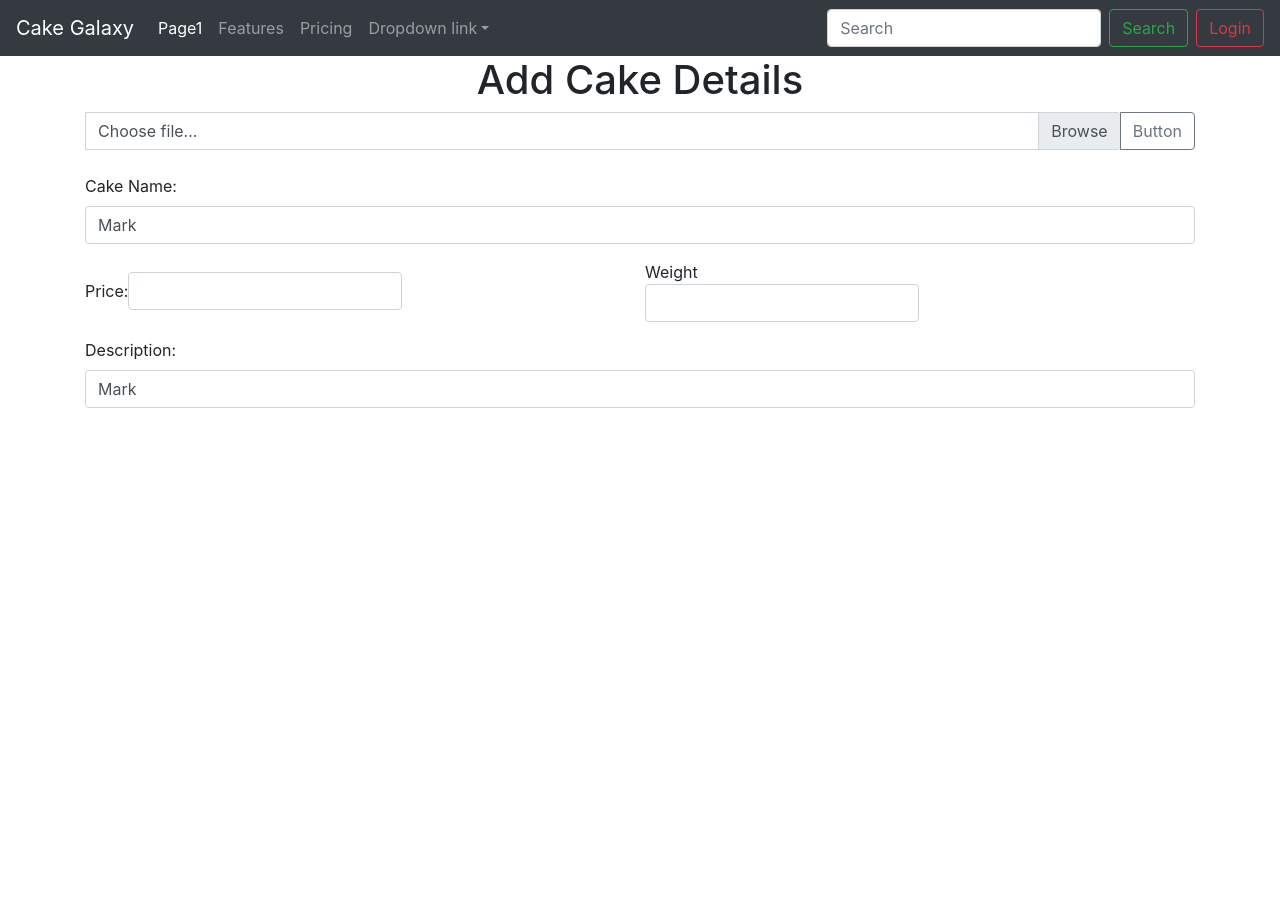
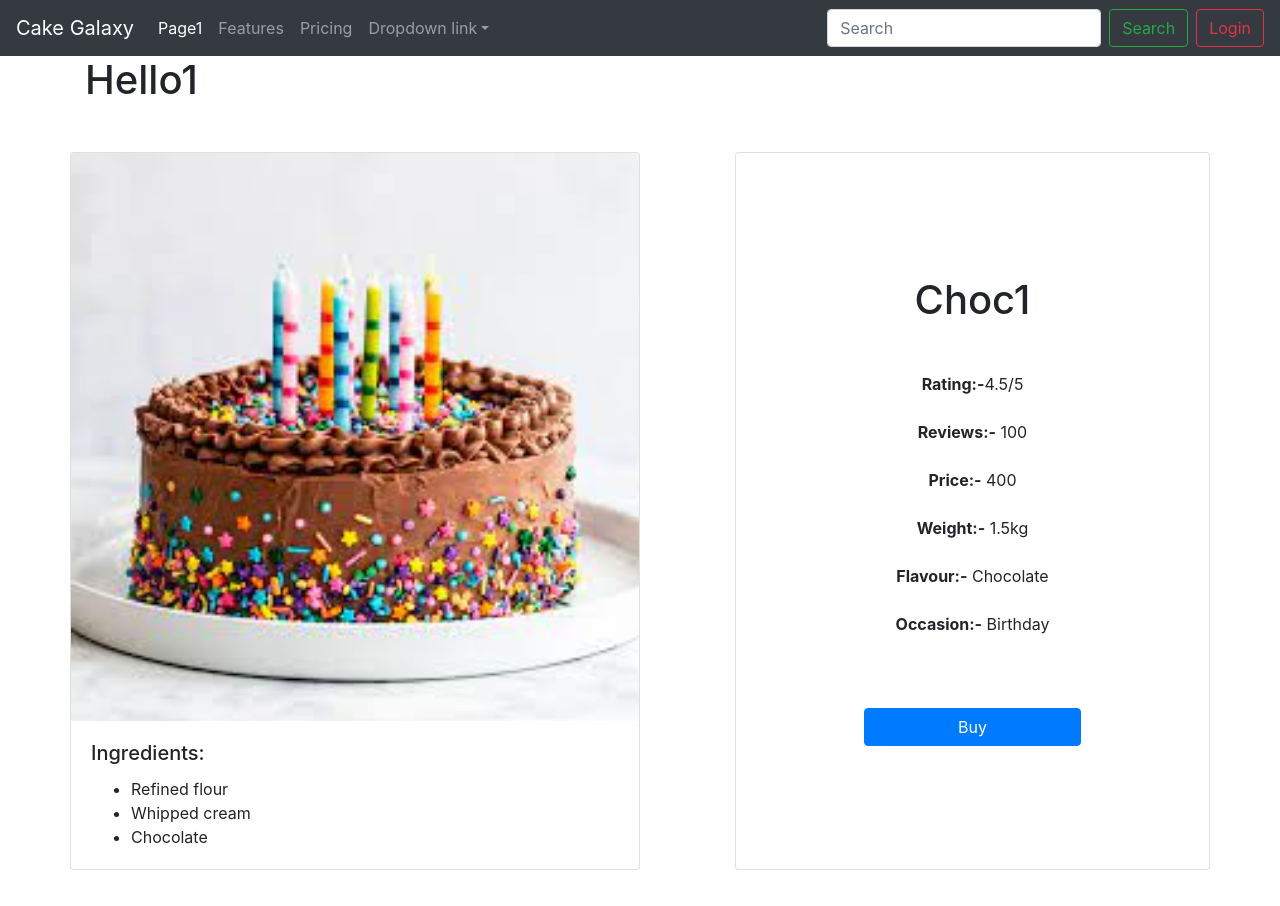
Before and after one commit to Aniket81196/ReactPractice, a React (Create React App) app: page /cake/1 in a window 1280 px wide. Shown: the top 906 px of the page. Before the commit the page ends 800 px from the top, so only its background shows below. Built offline with nearby package versions, Linux system fonts and the light colour scheme.

Commit message:
api calls

```diff
--- a/package.json
+++ b/package.json
@@ -6,6 +6,7 @@
     "@testing-library/jest-dom": "^5.14.1",
     "@testing-library/react": "^11.2.7",
     "@testing-library/user-event": "^12.8.3",
+    "axios": "^0.21.1",
     "query-string": "^7.0.1",
     "react": "^17.0.2",
     "react-dom": "^17.0.2",
--- a/src/App.js
+++ b/src/App.js
@@ -24,7 +24,7 @@ function App() {
           <Route exact path="/login" component={Login}></Route>
           <Route exact path="/signup" component={SignUp}></Route>
           <Route exact path="/search" component={Search}></Route>
-          <Route exact path="/cake/:parametername" component={CakeDetails}></Route>
+          <Route exact path="/cake/:details" component={CakeDetails}></Route>
           <Route exact path="**" component={PageNotFound}></Route>
         </Switch>
       </BrowserRouter>
--- a/src/Components/Cake.js
+++ b/src/Components/Cake.js
@@ -1,9 +1,11 @@
 export function Cake(prop) {
+
   function showDetails(){
+    console.log(prop);
     prop.history.push(`/cake/${prop.data.id}`);
   }
   return (
-    <div class="card col-3 p-0" style={{width: "18rem;"}} onClick={showDetails}>
+    <div class="card col-3 p-0" style={{width: "18rem"}} onClick={showDetails}>
       <img src={prop.data.image} class="card-img-top" alt="..." style={{width: "100%",height:"18rem"}}/>
       <div class="card-body">
         <h5 class="card-title text-center">{prop.data.name}</h5>
--- a/src/Components/CakeDetails.js
+++ b/src/Components/CakeDetails.js
@@ -1,36 +1,44 @@
-export function CakeDetails() {
+export function CakeDetails(props) {
+    let cakeMolten={
+        image: "/cake1.jfif",
+        name: "Choc1",
+        rating: 4.5,
+        reviews: 100,
+        price: 400,
+        weight: 1.5,
+        flavour: "Chocolate",
+        occasion: "Birthday",
+        ingredients: ["Refined flour", "Whipped cream", "Chocolate"]
+    }
     return (
         <div className="container">
-            <h1 className="text-center">Add Cake Details</h1>
-            <form>
-            <div class="input-group mb-4">
-                <div class="custom-file">
-                <input type="file" class="custom-file-input" id="validatedInputGroupCustomFile" required/>
-                <label class="custom-file-label" for="validatedInputGroupCustomFile">Choose file...</label>
+            {console.log(props)}
+            <h1>Hello{props.match.params.details}</h1>
+           <div className="row mt-5 pb-5 justify-content-between">
+            <div class="card col-6" style={{width: "18rem", padding: "0"}}>
+                    <img src={cakeMolten.image} className="card-img-top" alt="..."/>
+                    <div class="card-body">
+                        <h5 class="card-title">Ingredients: </h5>
+                        <ul className="card-text">
+                            <li>{cakeMolten.ingredients[0]}</li>
+                            <li>{cakeMolten.ingredients[1]}</li>
+                            <li>{cakeMolten.ingredients[2]}</li>
+                        </ul>
+                    </div>
                 </div>
-                <div class="input-group-append">
-                <button class="btn btn-outline-secondary" type="button">Button</button>
+                <div className="col-5 card" style={{padding: "0"}}>
+                    <div className="card-body d-flex flex-column justify-content-center align-items-center">
+                        <h1 className="mb-5">{cakeMolten.name}</h1>
+                        <p><label className="font-weight-bold">Rating:- </label>{cakeMolten.rating}/5</p>
+                        <p><label className="font-weight-bold">Reviews:-</label> {cakeMolten.reviews}</p>
+                        <p><label className="font-weight-bold">Price:-</label> {cakeMolten.price}</p>
+                        <p><label className="font-weight-bold">Weight:-</label> {cakeMolten.weight}kg</p>
+                        <p><label className="font-weight-bold">Flavour:-</label> {cakeMolten.flavour}</p>
+                        <p><label className="font-weight-bold">Occasion:-</label> {cakeMolten.occasion}</p>
+                        <a href="#" class="btn btn-primary mt-5 w-50">Buy</a>
+                    </div>
                 </div>
-            </div>
-            <div className="form-group">
-                <label for="validationServer01">Cake Name:</label>
-                <input type="text" class="form-control" id="validationServer01" value="Mark" required/>
-            </div>
-            <div class="form-row">
-                <div class="col-md-6 mb-3 form-inline">
-                <label for="validationDefault03 mr-2">Price:</label>
-                <input type="text" class="form-control" id="validationDefault03" required/>
-                </div>
-                <div class="col-md-3 mb-3 form-inline">
-                <label for="validationDefault05 mr-2">Weight</label>
-                <input type="text" class="form-control" id="validationDefault05" required/>
-                </div>
-             </div>
-             <div className="form-group">
-                <label for="validationServer01">Description:</label>
-                <input type="text" class="form-control" id="validationServer01" value="Mark" required/>
-            </div>
-            </form>
+           </div>
         </div>
     );
   }
--- a/src/Components/Login.js
+++ b/src/Components/Login.js
@@ -1,3 +1,4 @@
+import axios from "axios";
 import { Component } from "react";//import when using class
 import { Link } from "react-router-dom";
 // Statefull Component(Class)
@@ -17,9 +18,20 @@ export class Login extends Component {
         name: "Aniket Chavan",
         errorMessage: "Enter all the details"
     })
-    if(this.user.email=="aniket8@neosoft.com" && this.user.password=="test"){
-      this.props.history.push("/");
-    }
+    // if(this.user.email=="aniket8@neosoft.com" && this.user.password=="test"){
+         // this.props.history.push("/");
+    // }
+    let apiurl= "https://apifromashu.herokuapp.com/api/login"
+        axios({
+          method: "post",
+          url: apiurl,
+          data: this.user
+        }).then((response)=>{
+          console.log("response from login api", response);
+        },(error)=>{
+          console.log("response from login api", error);
+        })
+        e.preventDefault();
   };
   handleEmail = (e) => {
     this.user.email = e.target.value;
--- a/src/Components/SignUp.js
+++ b/src/Components/SignUp.js
@@ -1,5 +1,6 @@
 import { Component } from "react";//import when using class
 import Loader from "react-loader-spinner";
+import axios from "axios";
 // Statefull Component(Class)
 export class SignUp extends Component {
   constructor() {
@@ -23,6 +24,17 @@ export class SignUp extends Component {
             errorMessage: "Enter all the details",
             loading: false
         })
+        let apiurl= "https://apifromashu.herokuapp.com/api/register"
+        axios({
+          method: "post",
+          url: apiurl,
+          data: this.user
+        }).then((response)=>{
+          console.log("response from signup api", response);
+        },(error)=>{
+          console.log("response from signup api", error);
+        })
+        e.preventDefault();
     },5000);
   };
   handleName = (e) => {
@@ -34,6 +46,7 @@ export class SignUp extends Component {
   handlePass = (e) => {
     this.user.password = e.target.value;
   };
+
   render() {
     let loader;
       if(this.state.loading){
```
Also changed, not shown: 1 other file (tests, documents, lock files or other folders).
